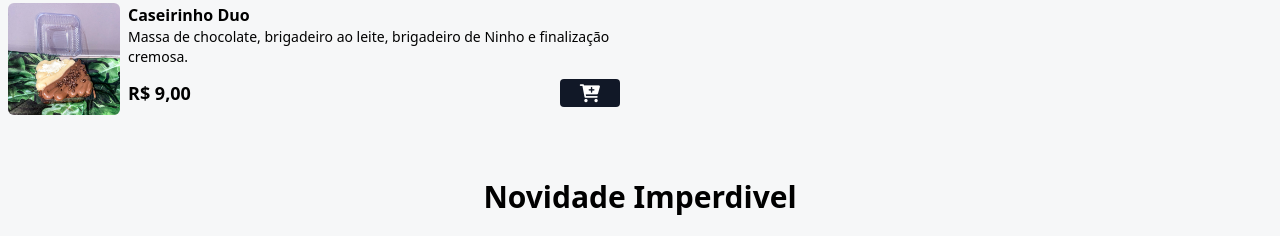
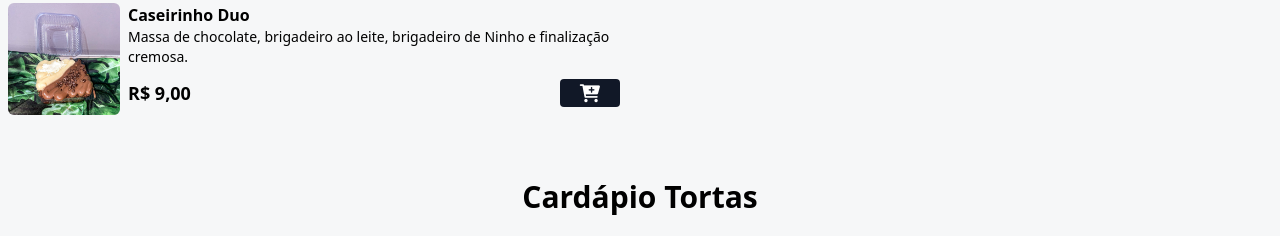
Before and after one commit to Vaz01/Beco-Doce-Doceria, a website: page index.html in a window 1280 px wide. Shown: the part 1357-1593 px from the top of the page. Drawn offline with nearby package versions, Linux system fonts and the light colour scheme.

Commit message:
Atualização de estoque

```diff
--- a/index.html
+++ b/index.html
@@ -242,7 +242,7 @@
         </div>
 
       </main>
-
+<!--
       <h2 class="text-2xl md:text-3xl font-bold text-center mt-9 mb-6">Novidade Imperdivel </h2>
       <div id="menu">
         <main class="grid grid-cols-1 md:grid-cols-2 gap-7 md:gap-10 mx-auto max-w-7xl px-2 mb-16">
@@ -282,12 +282,13 @@
 
         </main>
 
+
         <h2 class="text-2xl md:text-3xl font-bold text-center mt-9 mb-6">Coxinha </h2>
         <div id="menu">
           <main class="grid grid-cols-1 md:grid-cols-2 gap-7 md:gap-10 mx-auto max-w-7xl px-2 mb-16">
 
 
-            <!--Produto 1-->
+            Produto 1
 
             <div class="flex gap-2">
               <img src="img-empadao/coxinha.jpg" alt="burger"
@@ -320,6 +321,7 @@
                 </div>
               </div>
             </div>
+          -->
 
             <!-- PRODUTO 2
 
@@ -358,10 +360,10 @@
 
           </main>
 
-          <!--<h2 class="text-2xl md:text-3xl font-bold text-center mt-9 mb-6">Cardápio Tortas</h2>
+     <h2 class="text-2xl md:text-3xl font-bold text-center mt-9 mb-6">Cardápio Tortas</h2>
           <div id="menu">
     <main class="grid grid-cols-1 md:grid-cols-2 gap-7 md:gap-10 mx-auto max-w-7xl px-2 mb-16">
-      -->
+
 
           <!-- PRODUTO 1
       <div class="flex gap-2">
@@ -427,8 +429,6 @@
         </div>
       </div>
        -->
-
-          <!-- PRODUTO 4
       <div class="flex gap-2">
         <img src="img-torta/torta-maltida.jpg" alt="burger" class="w-28 h-28 rounded-md hover:scale-110 hover:-rotate-2 duration-300" />
         <div>
@@ -443,7 +443,7 @@
         </div>
       </div>
 
-      -->
+
 
           <!-- PRODUTO 5
       <div class="flex gap-2">
```
